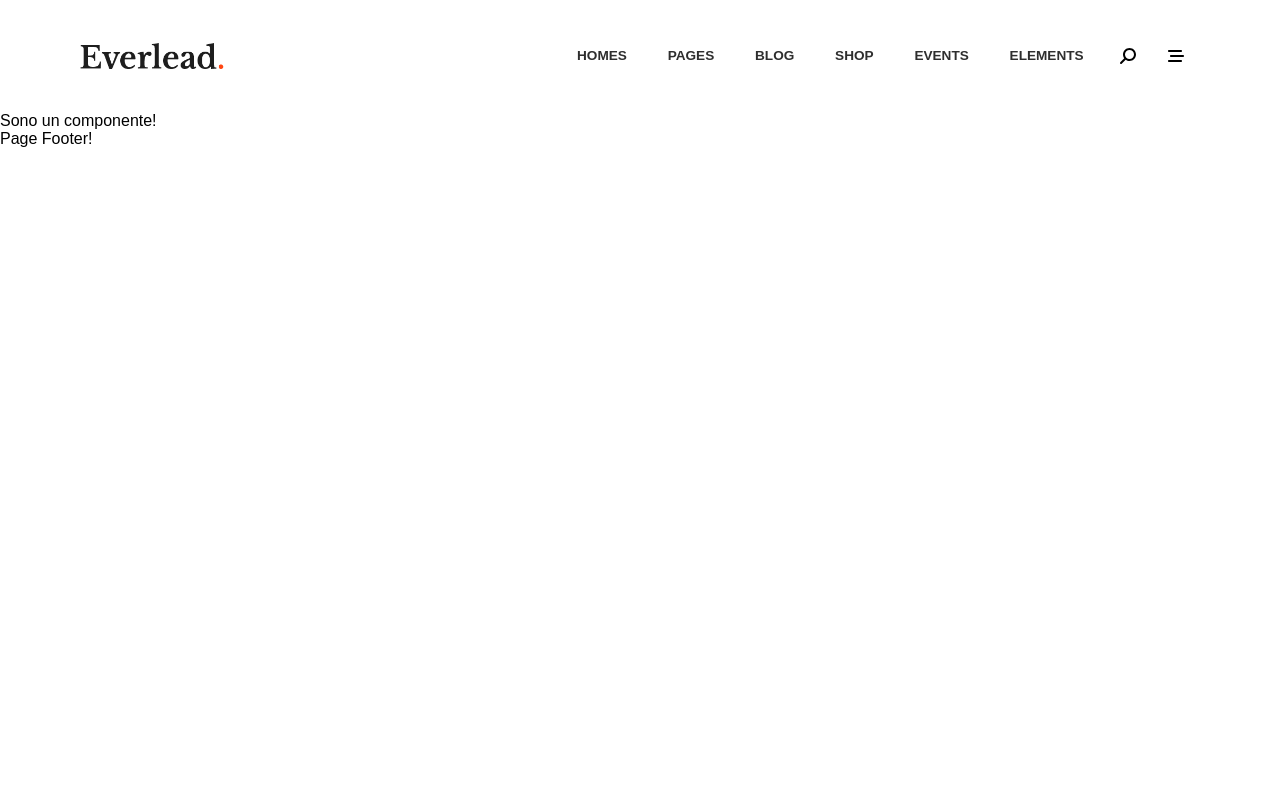
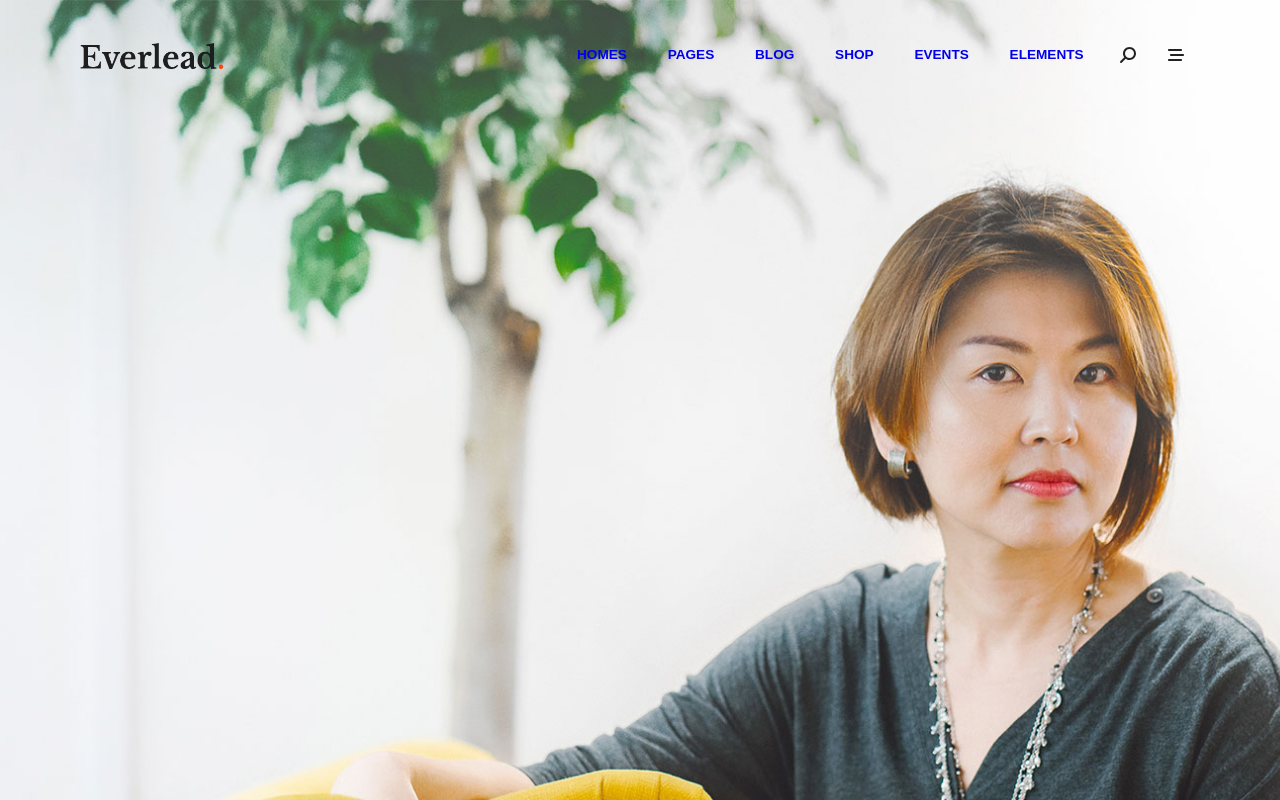
Before and after one commit to PasqualeIannace/proj-html-vuejs, a Vue app: page / in a window 1280 px wide. Shown: the top 800 px of the page. Built offline with nearby package versions, Linux system fonts and the light colour scheme.

Commit message:
Aggiunto jumbo

```diff
--- a/src/components/PageHeader.vue
+++ b/src/components/PageHeader.vue
@@ -17,16 +17,20 @@ export default {
 </script>
 
 <template>
+    <div class="relative">
         <div class="navBar">
             <img class="logo" src="/img/logo-img-01.png" alt="">
             <nav>
                 <ul>
-                <li v-for="i in menu.menuLinks"> {{ i.text }} </li>
-                <font-awesome-icon :icon="['fas', 'magnifying-glass']" rotation=90 />
-                <font-awesome-icon :icon="['fas', 'bars-staggered']" />
+                    <li v-for="i in menu.menuLinks">
+                        <img class="arrow" src="/svg/svg-6.svg" alt="">
+                        <a href="#"> {{ i.text }} </a>
+                    </li>
+                    <a href=""><font-awesome-icon :icon="['fas', 'magnifying-glass']" rotation=90 /></a>
+                    <a href=""><font-awesome-icon :icon="['fas', 'bars-staggered']" /></a>
                 </ul>
-            <!-- <img class="arrow" src="/svg/svg-6.svg" alt=""> -->
             </nav>
+        </div>
     </div>
 </template>
 
@@ -34,10 +38,13 @@ export default {
 // importo variabili
 // @use './styles/partials/variables' as *;
 .navBar {
+    position: absolute;
     display: flex;
     justify-content: space-between;
     align-items: center;
     height: 7em;
+    width: 100vw;
+    max-width: 100%;
 }
 
 .logo {
@@ -48,6 +55,14 @@ export default {
 .arrow {
     width: 1.7em;
     filter: invert(38%) sepia(93%) saturate(3245%) hue-rotate(350deg) brightness(104%) contrast(109%);
+}
+
+.relative {
+    position: relative;
+}
+
+a:visited {
+    color: #212121f0;
 }
 
 ul {
@@ -63,13 +78,32 @@ ul {
     }
 
     li {
+        position: relative;
         padding: 0 1.5em;
         font-size: 0.85em;
         font-weight: bold;
         color: #212121f0;
 
-        &:hover {
+        img {
+            position: absolute;
+            left: -0.5em;
+            top: -0.2em;
+            opacity: 0;
+        }
+
+        &:hover img {
+            transition: 200ms;
+            opacity: 1;
+        }
+
+
+        &:hover a {
             color: #FF4613;
+            transition: 200ms;
+        }
+
+        a {
+            text-decoration: none;
         }
     }
 }
--- a/src/components/PageMain.vue
+++ b/src/components/PageMain.vue
@@ -17,7 +17,8 @@ export default {
 </script>
 
 <template>
-    <div>
+    <div class="jumbo">
+        <img src="/img/h1-rev-img-01.jpg" alt="">
         <p>Sono un componente!</p>
     </div>
 </template>
@@ -25,6 +26,13 @@ export default {
 <style scoped lang="scss">
 // importo variabili
 // @use './styles/partials/variables' as *;
+.jumbo {
+    width: 100vw;
 
-// ...qui eventuale SCSS di AppComponent
+    img {
+        width: 100%;
+        height: 68em;
+        object-fit: cover;
+    }
+}
 </style>
```
Lines whose indentation alone changed are shown as unchanged.
